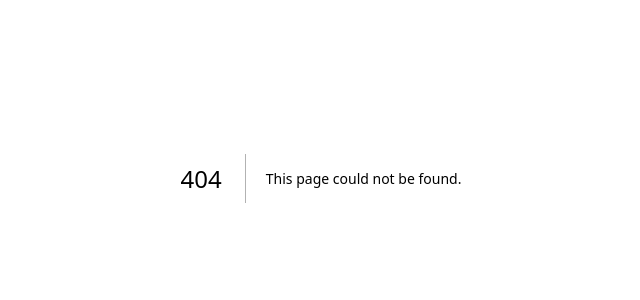
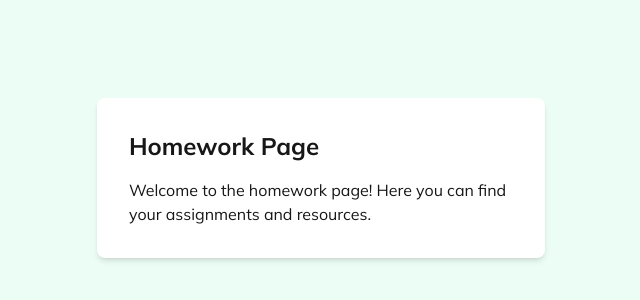
Before and after one commit to manglamtiwari/vidyacamp, a Next.js app: page /homework in a window 1280 px wide. Before the commit this address had no page. Shown: the part 222-522 px from the top of the page, without its empty margins (319-959 px from the left). Built offline with nearby package versions, Linux system fonts and the light colour scheme.

Commit message:
Added homework page and mantained other page
1. Login page , Register Page -> Use state for submit (Log in, register button text change. upon click on login)

2. Dashboard (hover highlight on homework page)

3. added homework page

```diff
--- a/app/dashboard/page.tsx
+++ b/app/dashboard/page.tsx
@@ -1,6 +1,7 @@
 "use client";
 
 import { BookOpen, Megaphone, PartyPopper, CalendarDays } from "lucide-react";
+import Link from "next/link";
 
 export default function DashboardPage() {
     return (
@@ -20,7 +21,9 @@ export default function DashboardPage() {
                 <div className="grid grid-cols-2 gap-6 text-emerald-800">
 
                     {/* <div className="bg-emerald-50 p-8 rounded-lg text-center shadow-md text-2xl font-semibold"> */}
-                    <div className="flex flex-col items-center bg-emerald-50 p-8 rounded-lg shadow-md text-2xl font-semibold">
+                    <Link href="/homework" className="flex flex-col items-center bg-emerald-50 p-8 rounded-lg shadow-md text-2xl font-semibold hover:bg-emerald-200 hover:scale-105 transition">
+                    <div className="flex flex-col items-center">
+
                             <div className="flex rounded-full bg-emerald-100 w-32 h-32 justify-center items-center mb-4">
                                 <BookOpen size={64} />
                             </div>
@@ -28,7 +31,9 @@ export default function DashboardPage() {
                             <div className="text-black text-sm mt-2">
                                 View and manage homework
                             </div>
+
                     </div>
+                    </Link>
 
                     <div className="flex flex-col items-center bg-emerald-50 p-8 rounded-lg shadow-md text-2xl font-semibold">
                         <div className="flex rounded-full bg-emerald-100 w-32 h-32 justify-center items-center mb-4">
--- /dev/null
+++ b/app/homework/page.tsx
@@ -0,0 +1,12 @@
+"use client";
+
+export default function homeworkPage(){
+    return(
+        <main className="min-h-screen bg-emerald-50 flex items-center justify-center">
+            <div className="bg-white p-8 rounded-lg shadow-md w-full max-w-md">
+                <h1 className="text-2xl font-bold mb-4">Homework Page</h1>
+                <p>Welcome to the homework page! Here you can find your assignments and resources.</p>
+            </div>
+        </main>
+    );
+}
--- a/app/login/page.tsx
+++ b/app/login/page.tsx
@@ -12,6 +12,7 @@ export default function LoginPage() {
     const [password, setPassword] = useState("");
     const [passwordValidation, setPasswordValidation] = useState("");
     const [loginError, setLoginError] = useState("");
+    const [isSubmitting, setIsSubmitting] = useState(false)
 
     async function handleLogin(e: SyntheticEvent<HTMLFormElement>) {
         e.preventDefault();
@@ -35,6 +36,7 @@ export default function LoginPage() {
         if (hasError) {
             return;
         }
+        setIsSubmitting(true);
 
         const { data, error } = await supabase.auth.signInWithPassword(
             {
@@ -43,11 +45,13 @@ export default function LoginPage() {
         );
 
         if (error) {
+            setIsSubmitting(false);
             setLoginError(error.message);
             return;
         }
 
         if (!data.user) {
+            setIsSubmitting(false);
             setLoginError("Login failed. Please try again.");
             return;
         }
@@ -100,7 +104,6 @@ export default function LoginPage() {
                     </div>
 
                     <div className="mt-4">
-
                         {loginError && (
                             <p className="mb-3 text-red-500 text-sm text-center">
                                 {loginError}
@@ -108,9 +111,9 @@ export default function LoginPage() {
                         )}
                         <button type="submit"
                             className="w-full bg-emerald-600 text-white py-3 rounded-md hover:bg-emerald-700">
-                            Login
+                            {isSubmitting ? "Logging in..." : "Login"}
+                            {/* Login */}
                         </button>
-
                     </div>
 
                 </form>
--- a/app/register/page.tsx
+++ b/app/register/page.tsx
@@ -12,6 +12,7 @@ export default function RegisterPage() {
     const [passwordError, setPasswordError] = useState("");
     const [emailValidation, setEmailValidation] = useState("");
     const [schoolNameValidation, setSchoolNameValidation] = useState("");
+    const [isSubmitting, setIsSubmitting] = useState(false)
 
     async function handleRegisterButton(e: SyntheticEvent<HTMLFormElement>) {
         e.preventDefault();
@@ -50,6 +51,7 @@ export default function RegisterPage() {
         if (hasError) {
             return;
         }
+        setIsSubmitting(true);
 
         // Register a new user in Supabase Authentication.
         // On success, returns the created user in `data.user`.
@@ -61,6 +63,7 @@ export default function RegisterPage() {
 
         // Handle any errors returned by the Supabase Authentication API
         if (error) {
+            setIsSubmitting(false);
             setEmailValidation(error.message);
             return;
         }
@@ -69,6 +72,7 @@ export default function RegisterPage() {
         // This block is checking whether Supabase successfully returned a user object.
         // Stop if the authenticated user was not created successfully
         if (!data.user) {
+            setIsSubmitting(false);
             setEmailValidation("Registration failed. Please try again.");
             return;
         }
@@ -86,6 +90,7 @@ export default function RegisterPage() {
 
         // Handle any database errors while inserting the school
         if (schoolError) {
+            setIsSubmitting(false);
             console.error(schoolError);
             return;
         }
@@ -166,7 +171,7 @@ export default function RegisterPage() {
                         <button
                             className="w-full bg-emerald-600 text-white py-3 rounded-md hover:bg-emerald-700 mt-4"
                         >
-                            Register
+                            {isSubmitting ? "Registering..." : "Register"}
                         </button>
                     </div>
                 </form>
```
Lines whose indentation alone changed are shown as unchanged.
